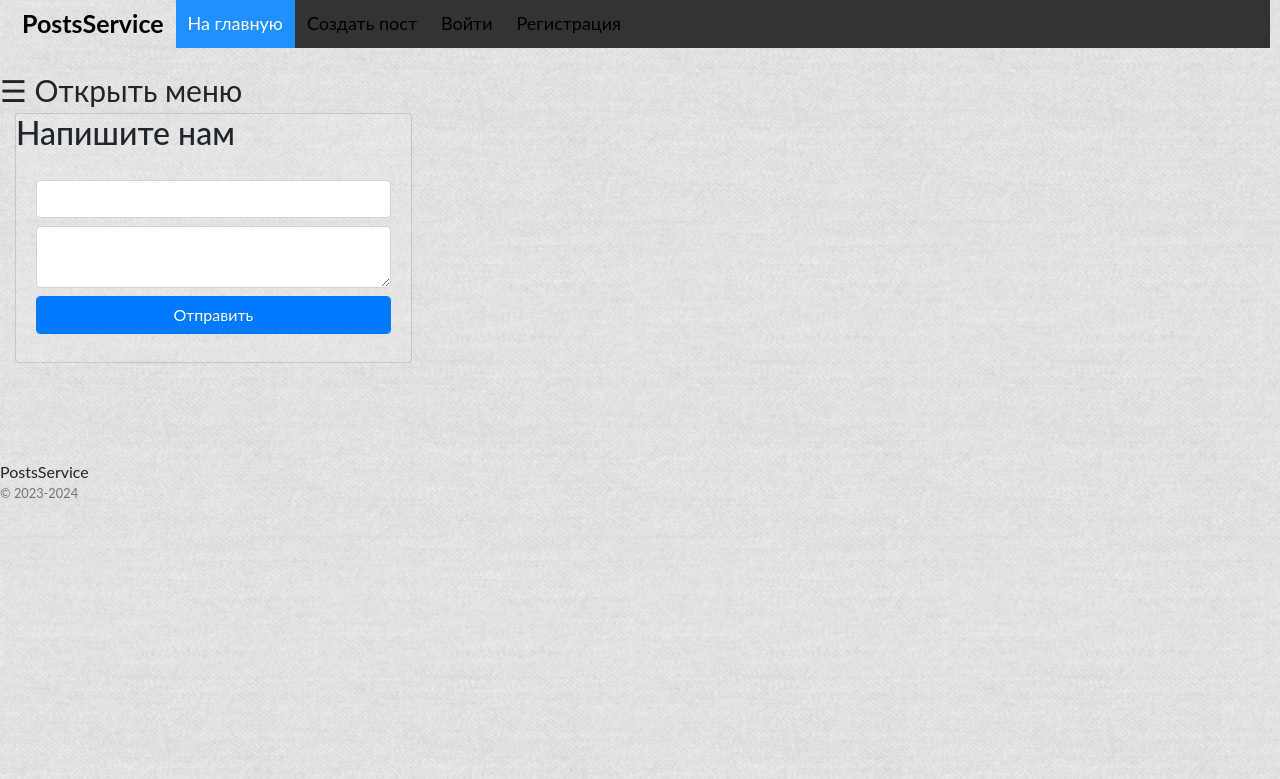
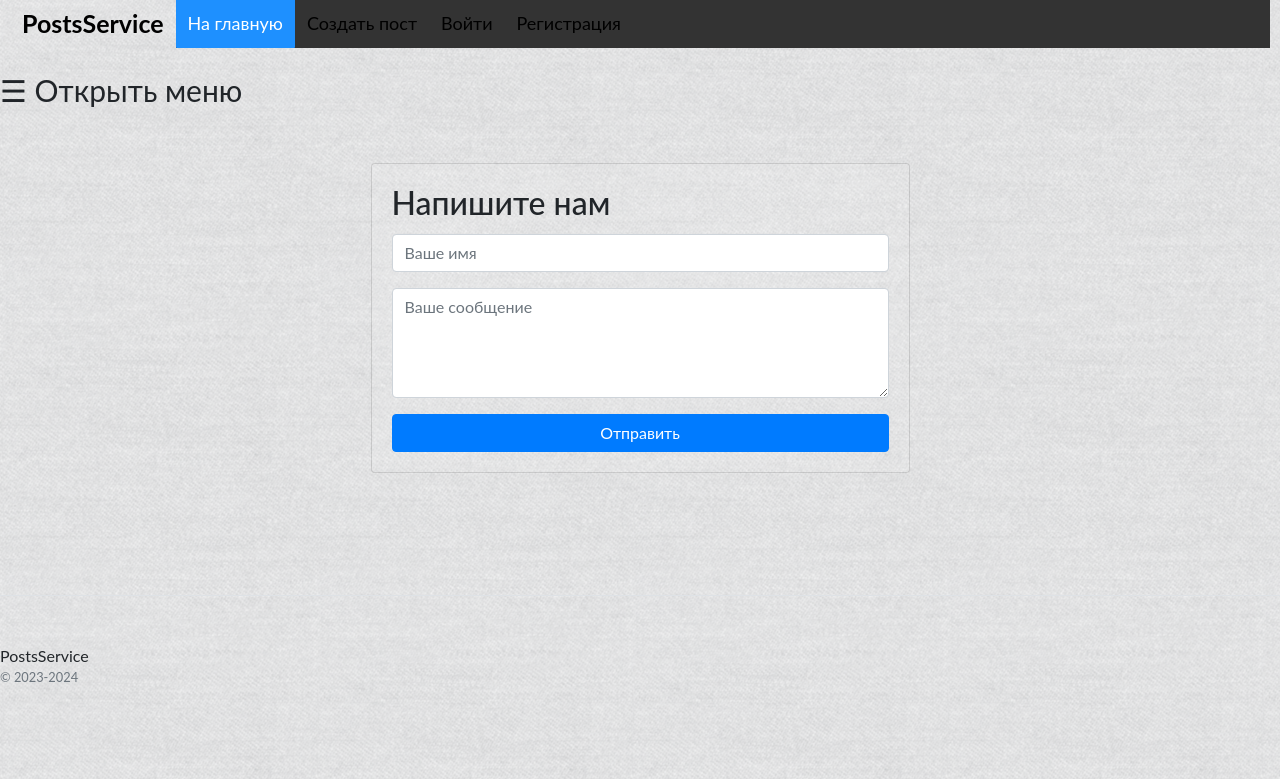
Before and after one commit to VladimirKovaliev/posts, a Django app: page /contact/ in a window 1280 px wide. Shown: the part 21-800 px from the top of the page. Run offline with Django 5.2, Linux system fonts and the light colour scheme; some libraries are stand-ins or nearby versions.

Commit message:
fix form

```diff
--- a/posts/templates/posts/contact.html
+++ b/posts/templates/posts/contact.html
@@ -1,19 +1,25 @@
 {% extends 'posts/base.html' %}
 
 {% block content %}
-
-<div class="col-md-4">
-    <div class="card mb-4 box-shadow">
-        <h2>Напишите нам</h2>
-        <div class="card-body">
-            <from method="post">
-                {% csrf_token %}
-                <input class="form-control mb-2" name="name"/>
-                <textarea class="form-control mb-2" name="message"></textarea>
-                <button type="submit" class="btn btn-primary form-control mb-2">Отправить</button>
-            </from>
+<div class="container">
+    <div class="row justify-content-center">
+        <div class="col-md-6">
+            <div class="card mb-4 box-shadow">
+                <div class="card-body">
+                    <h2 class="card-title">Напишите нам</h2>
+                    <form method="post">
+                        {% csrf_token %}
+                        <div class="form-group">
+                            <input type="text" class="form-control" name="name" placeholder="Ваше имя">
+                        </div>
+                        <div class="form-group">
+                            <textarea class="form-control" name="message" rows="4" placeholder="Ваше сообщение"></textarea>
+                        </div>
+                        <button type="submit" class="btn btn-primary btn-block">Отправить</button>
+                    </form>
+                </div>
+            </div>
         </div>
     </div>
 </div>
-
 {% endblock %}
```
